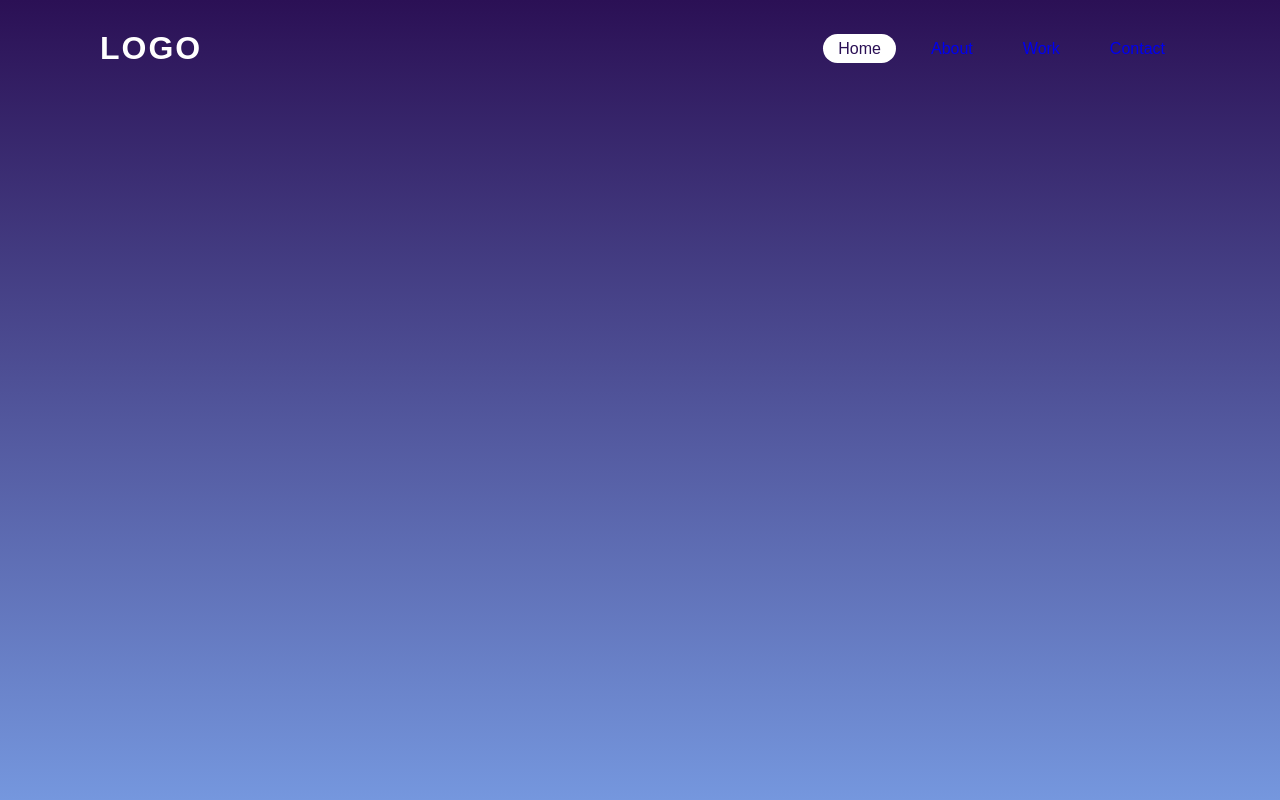
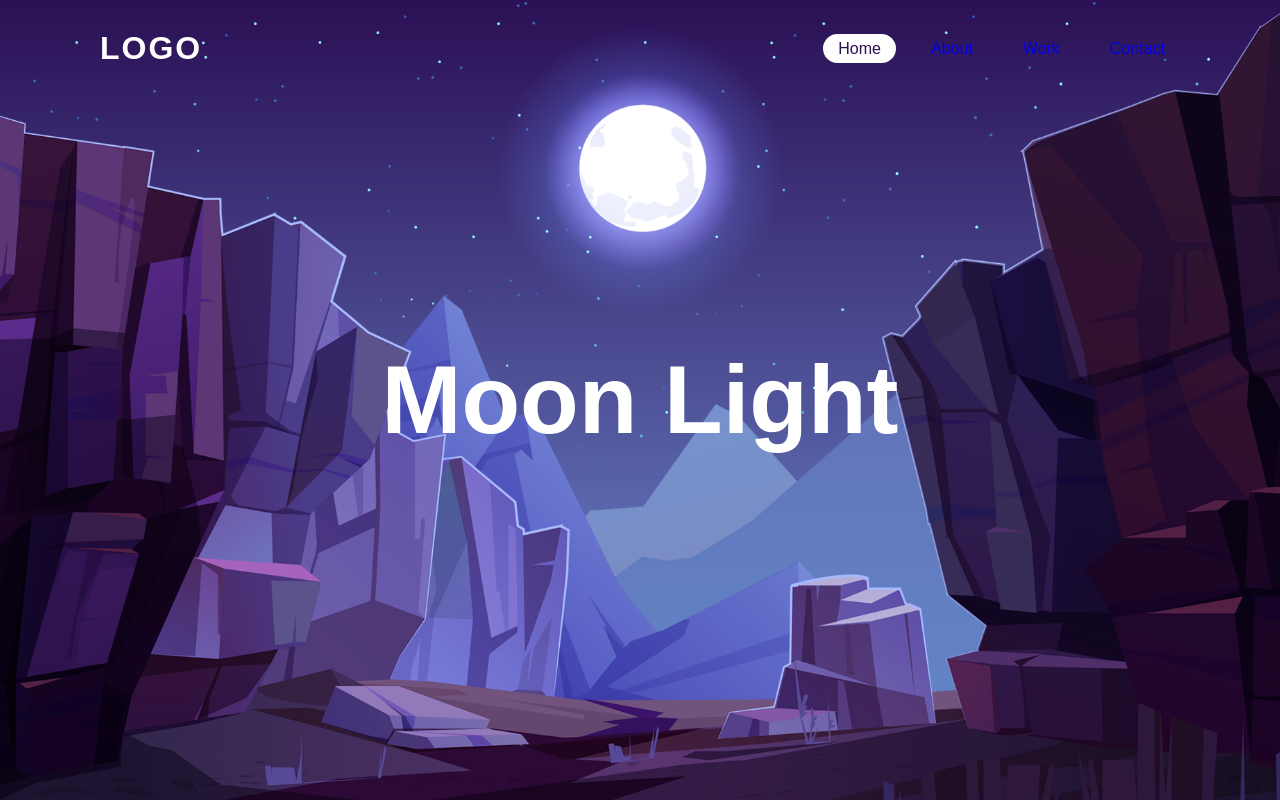
Before and after one commit to Goodie007/parallaxscroll, a plain HTML site: page index.html in a window 1280 px wide. Drawn offline with Linux system fonts and the light colour scheme.

Commit message:
section build up

```diff
--- a/index.html
+++ b/index.html
@@ -14,5 +14,12 @@
                 <li><a href="#">Contact</a></li>
             </ul>
         </header>
+        <section>
+            <img src="assets/stars.png" id="stars">
+            <img src="assets/moon.png" id="moon">
+            <img src="assets/mountains_behind.png" id="mountains_behind">
+            <h2 id="text">Moon Light</h2>
+            <img src="assets/mountains_front.png" id="mountains_front">
+        </section>
     </body>
 </html>
--- a/style.css
+++ b/style.css
@@ -21,6 +21,7 @@ header {
     display: flex;
     justify-content: space-between;
     align-items: center;
+    z-index: 10000;
 
 }
 
@@ -55,3 +56,34 @@ header ul li a.active {
     background: #fff;
     color: #2b1055;
 }
+
+section {
+    position: relative;
+    width: 100%;
+    height: 100vh;
+    padding: 100px;
+    display: flex;
+    justify-content: center;
+    align-items: center;
+}
+
+section img {
+    position: absolute;
+    top: 0;
+    left: 0;
+    width: 100%;
+    height: 100%;
+    object-fit: cover;
+}
+
+section img#moon{
+    mix-blend-mode: screen;
+}
+
+#text {
+    position: absolute;
+    color: #fff;
+    white-space: nowrap;
+    font-size: 7.5vw;
+    z-index: 9;
+}
```
Also changed, not shown: assets/moon.png (added), assets/mountains_behind.png (added), assets/mountains_front.png (added), assets/stars.png (added).
